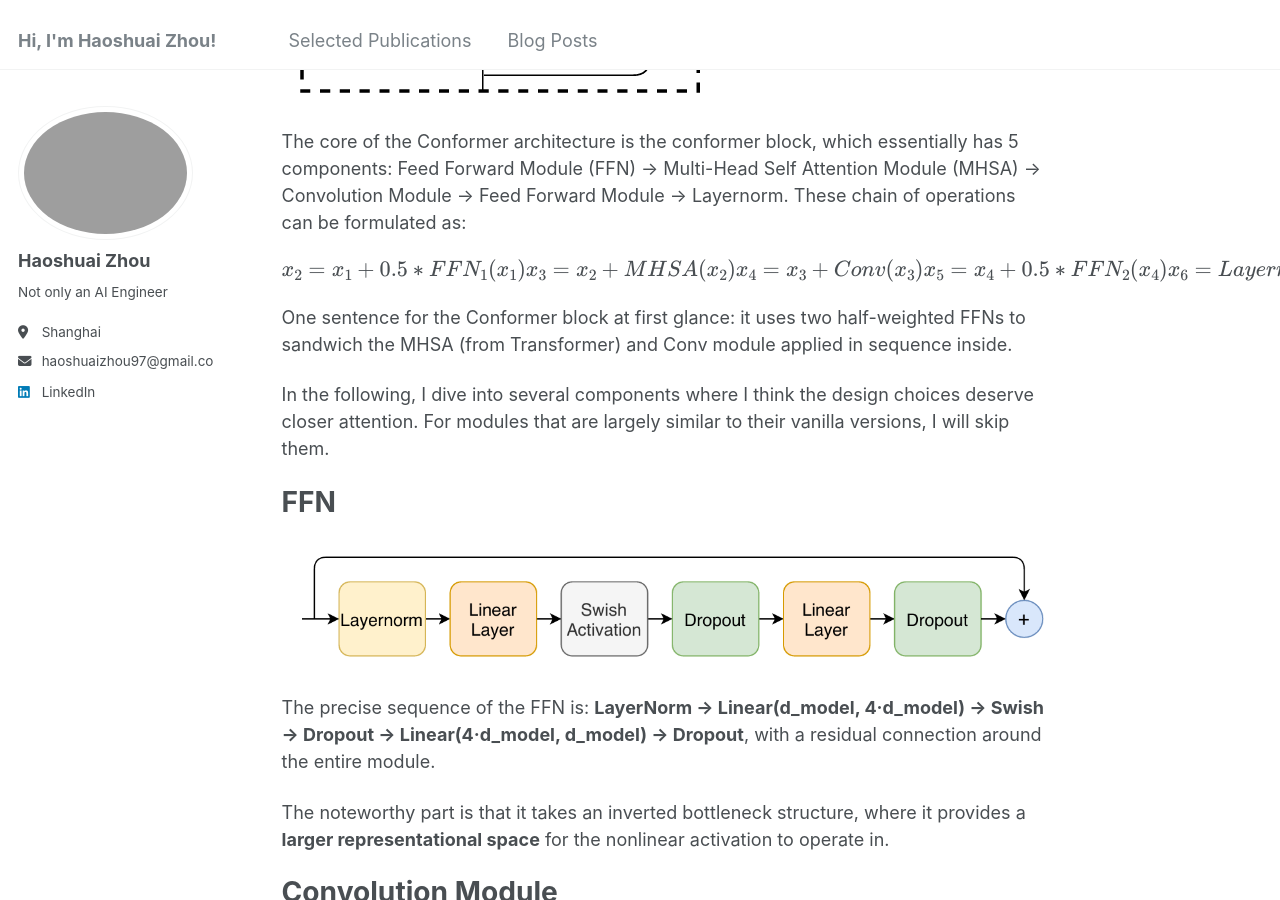
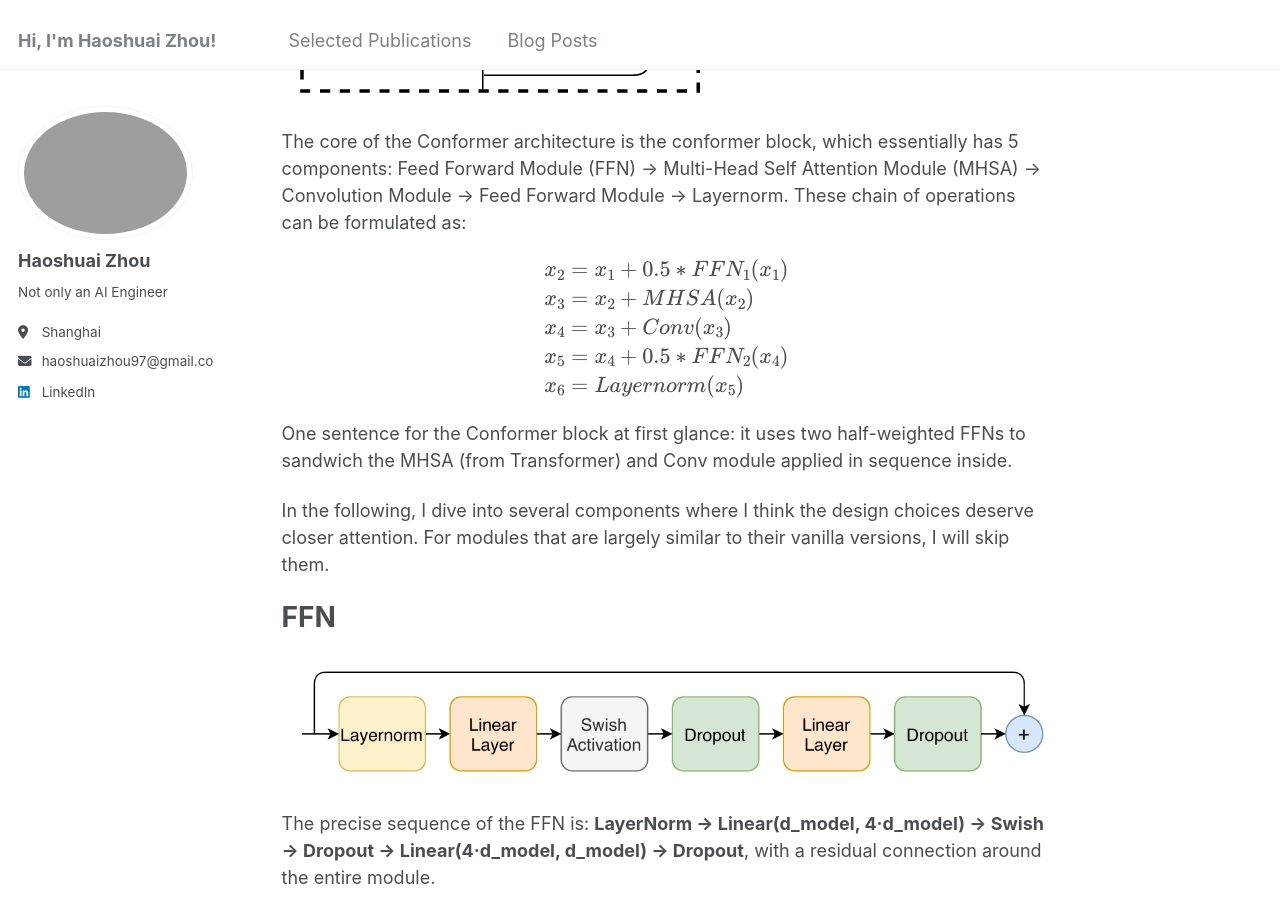
Before and after one commit to zhs2326/zhs2326.github.io, a Jekyll site: the page built from _posts/2026-03-21-Conformer.md, in a window 1280 px wide and 900 px high, scrolled down 1414 px. Built offline with Jekyll 4.4.1, drawn with Linux system fonts in a browser that asks for light colours.

Commit message:
fix(blog): fix multi-line math equations in Conformer post
Wrap equations in aligned environment so \ line breaks render correctly.
Bare $$ blocks do not support line breaks without an explicit environment.

Co-Authored-By: Claude Sonnet 4.6 <noreply@anthropic.com>

```diff
--- a/_posts/2026-03-21-Conformer.md
+++ b/_posts/2026-03-21-Conformer.md
@@ -22,11 +22,13 @@ Conformer is a model architecture popularly used in automatic speech recognition
 The core of the Conformer architecture is the conformer block, which essentially has 5 components: Feed Forward Module (FFN) → Multi-Head Self Attention Module (MHSA) → Convolution Module → Feed Forward Module → Layernorm. These chain of operations can be formulated as:
 
 $$
-x_{2} = x_{1} + 0.5*FFN_{1}(x_{1})\\
-x_{3} = x_{2} + MHSA(x_{2})\\
-x_{4} = x_{3} + Conv(x_{3})\\
-x_{5} = x_{4} + 0.5*FFN_{2}(x_{4})\\
-x_{6} = Layernorm(x_{5})
+\begin{aligned}
+x_{2} &= x_{1} + 0.5*FFN_{1}(x_{1})\\
+x_{3} &= x_{2} + MHSA(x_{2})\\
+x_{4} &= x_{3} + Conv(x_{3})\\
+x_{5} &= x_{4} + 0.5*FFN_{2}(x_{4})\\
+x_{6} &= Layernorm(x_{5})
+\end{aligned}
 $$
 
 One sentence for the Conformer block at first glance: it uses two half-weighted FFNs to sandwich the MHSA (from Transformer) and Conv module applied in sequence inside.
```
